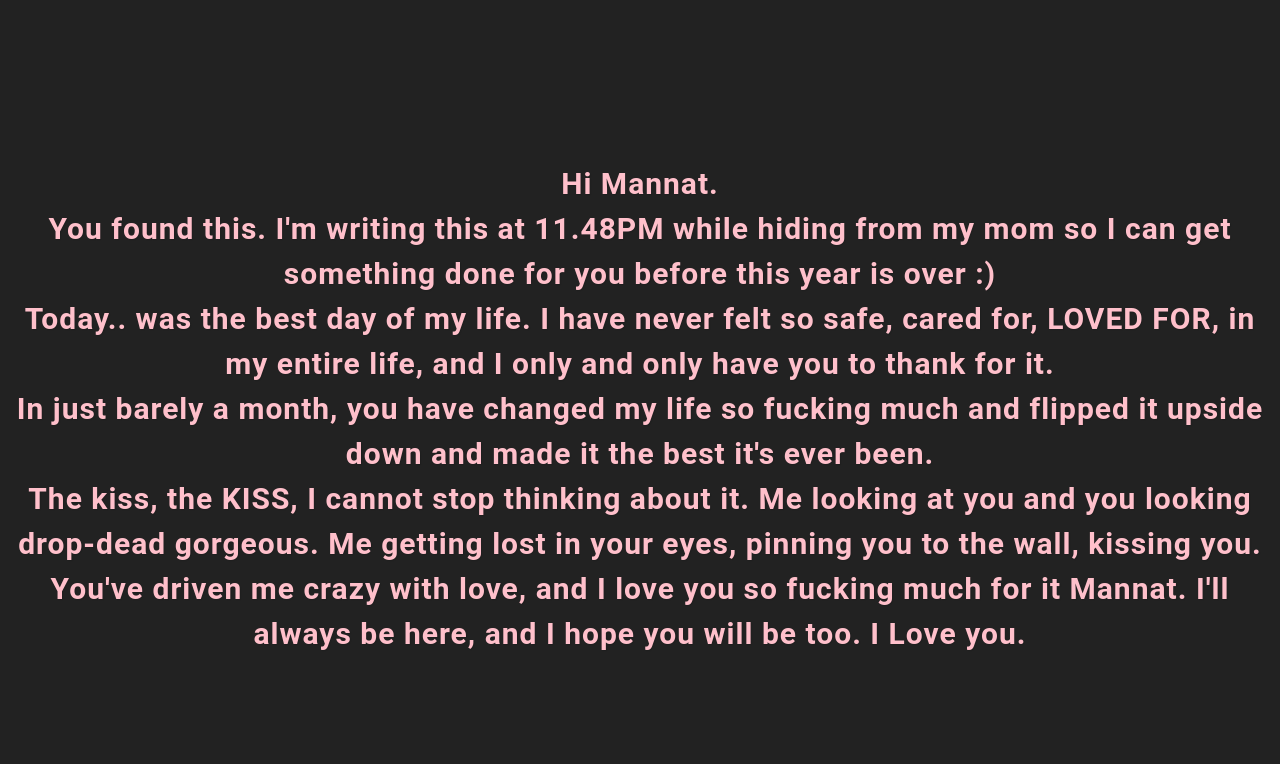
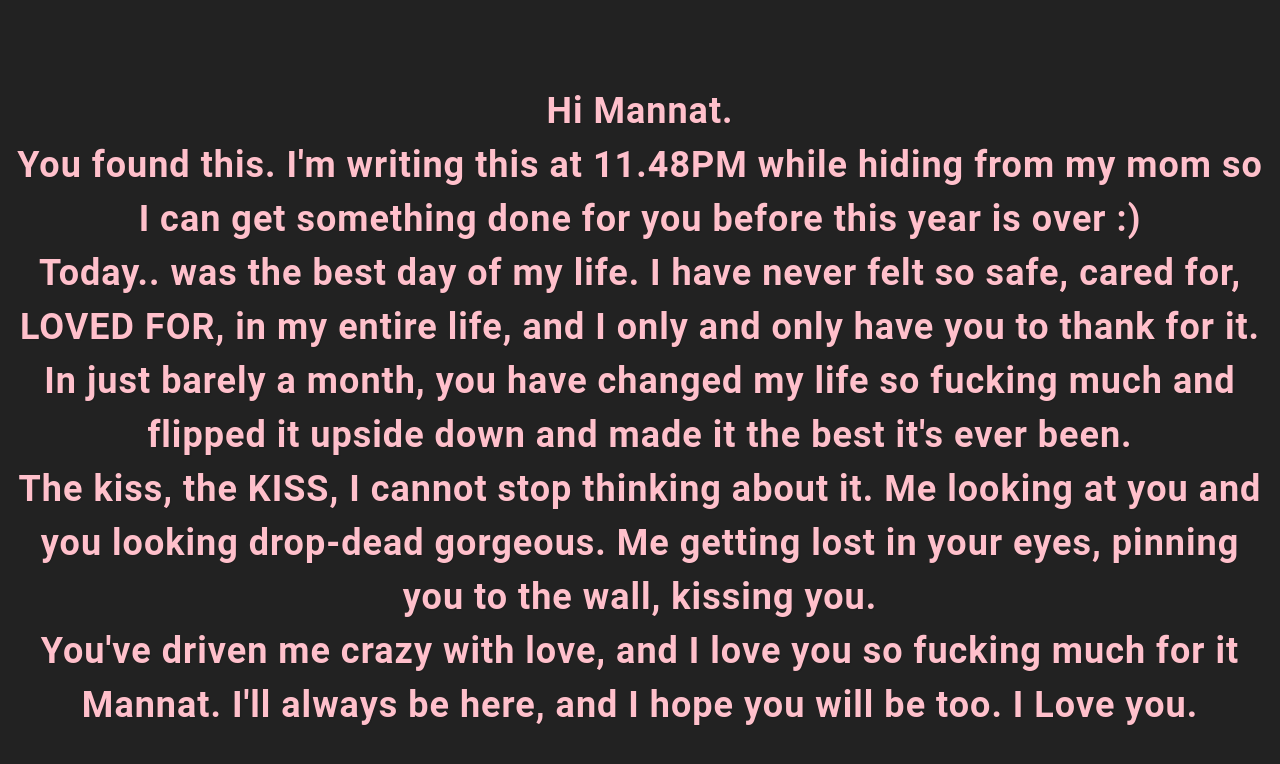
Before and after one commit to goofy69/thisisfun, a plain HTML site: page index.html in a window 1280 px wide. Drawn offline with Linux system fonts and the light colour scheme; a script that the page names is missing.

Commit message:
Update style.css

```diff
--- a/style.css
+++ b/style.css
@@ -8,7 +8,7 @@ body {
 
 #fancy-text {
   font-family: 'Roboto', sans-serif;
-  font-size: 30px;
+  font-size: 36px;
   font-weight: 600;
   text-align: center;
   line-height: 1.5;
```
